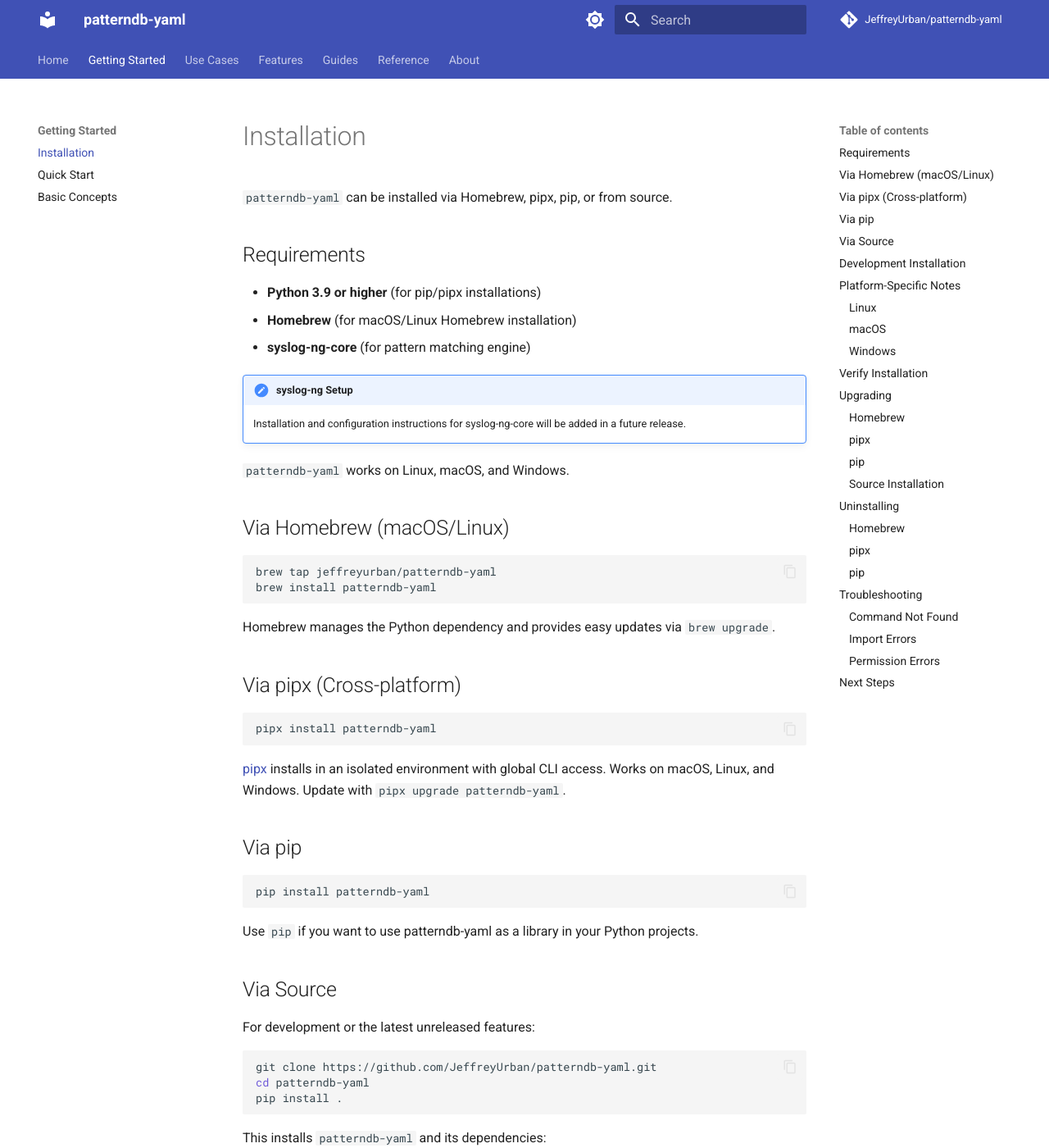
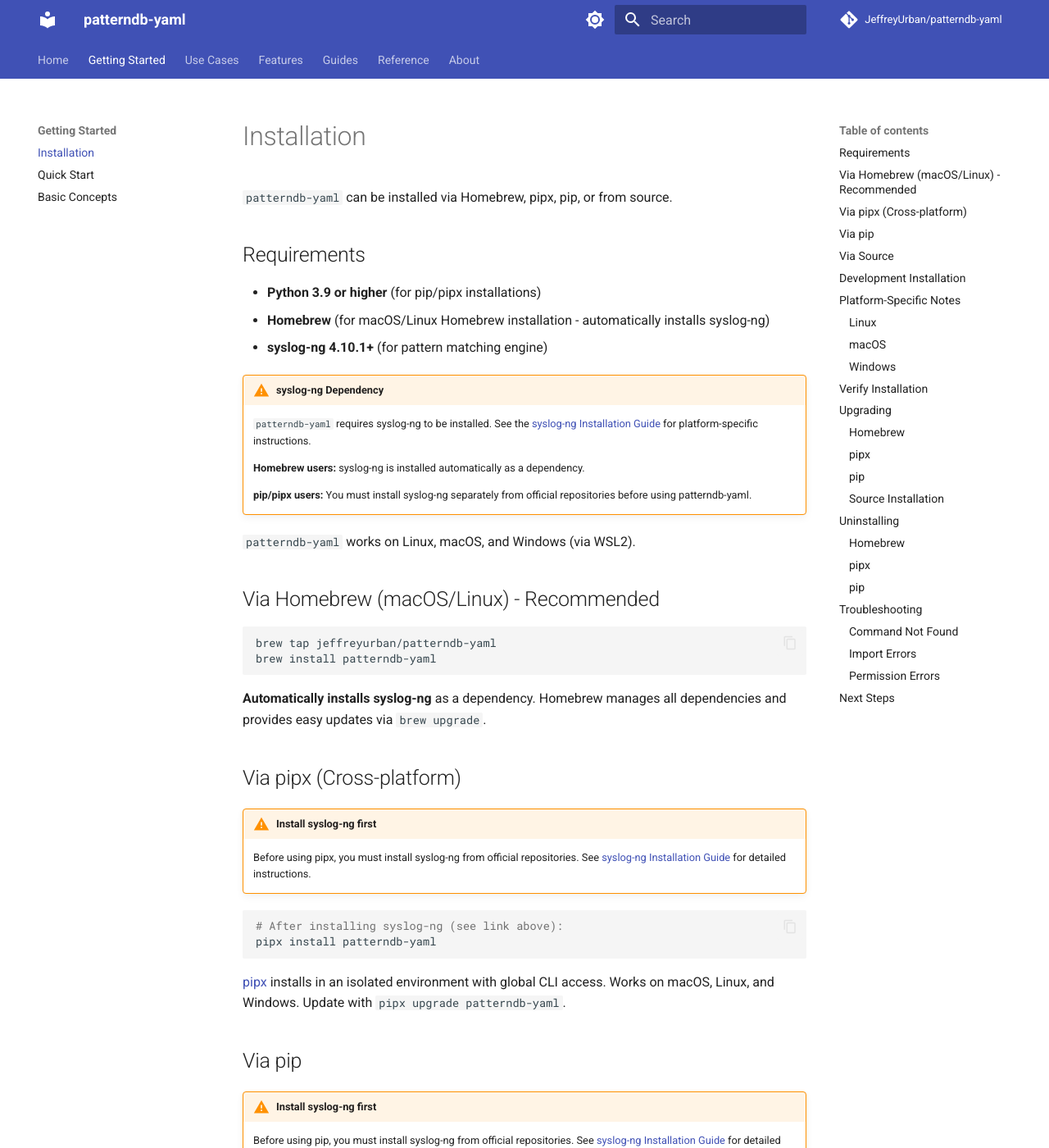
Before and after one commit to JeffreyUrban/patterndb-yaml, an MkDocs documentation site: the page built from docs/getting-started/installation.md, in a window 1280 px wide and 1400 px high. Shown: the whole window at 82% size. Built offline with MkDocs 1.6.1 and Material for MkDocs 9.7.7, drawn with Linux system fonts in a browser that asks for light colours; comment, search, counter and statistics services are not loaded; some of the changed text lies outside the part shown.

Commit message:
Add syslog-ng installation links and warnings to all documentation
Ensure users are aware of syslog-ng dependency:
- README.md: Prominent warning with link to SYSLOG_NG_INSTALLATION.md
- installation.md: Warning boxes and links for pip/pipx users
- quick-start.md: Prerequisites section with installation guide link

All pip/pipx instructions now clearly state:
STEP 1: Install syslog-ng from official repos
STEP 2: Install patterndb-yaml

Homebrew marked as recommended (auto-installs syslog-ng).

🤖 Generated with [Claude Code](https://claude.com/claude-code)

Co-Authored-By: Claude <noreply@anthropic.com>

````diff
--- a/docs/getting-started/installation.md
+++ b/docs/getting-started/installation.md
@@ -5,26 +5,35 @@
 ## Requirements
 
 - **Python 3.9 or higher** (for pip/pipx installations)
-- **Homebrew** (for macOS/Linux Homebrew installation)
-- **syslog-ng-core** (for pattern matching engine)
+- **Homebrew** (for macOS/Linux Homebrew installation - automatically installs syslog-ng)
+- **syslog-ng 4.10.1+** (for pattern matching engine)
 
-!!! todo "syslog-ng Setup"
-    Installation and configuration instructions for syslog-ng-core will be added in a future release.
+!!! warning "syslog-ng Dependency"
+    `patterndb-yaml` requires syslog-ng to be installed. See the [syslog-ng Installation Guide](../../SYSLOG_NG_INSTALLATION.md) for platform-specific instructions.
 
-`patterndb-yaml` works on Linux, macOS, and Windows.
+    **Homebrew users:** syslog-ng is installed automatically as a dependency.
 
-## Via Homebrew (macOS/Linux)
+    **pip/pipx users:** You must install syslog-ng separately from official repositories before using patterndb-yaml.
+
+`patterndb-yaml` works on Linux, macOS, and Windows (via WSL2).
+
+## Via Homebrew (macOS/Linux) - Recommended
 
 ```bash
 brew tap jeffreyurban/patterndb-yaml
 brew install patterndb-yaml
 ```
 
-Homebrew manages the Python dependency and provides easy updates via `brew upgrade`.
+**Automatically installs syslog-ng** as a dependency. Homebrew manages all dependencies and provides easy updates via `brew upgrade`.
 
 ## Via pipx (Cross-platform)
 
+!!! warning "Install syslog-ng first"
+    Before using pipx, you must install syslog-ng from official repositories.
+    See [syslog-ng Installation Guide](../../SYSLOG_NG_INSTALLATION.md) for detailed instructions.
+
 ```bash
+# After installing syslog-ng (see link above):
 pipx install patterndb-yaml
 ```
 
@@ -32,7 +41,12 @@ pipx install patterndb-yaml
 
 ## Via pip
 
+!!! warning "Install syslog-ng first"
+    Before using pip, you must install syslog-ng from official repositories.
+    See [syslog-ng Installation Guide](../../SYSLOG_NG_INSTALLATION.md) for detailed instructions.
+
 ```bash
+# After installing syslog-ng (see link above):
 pip install patterndb-yaml
 ```
 
````
Also changed, not shown: README.md (+18 -10 lines), docs/getting-started/quick-start.md (+13 -0 lines).
